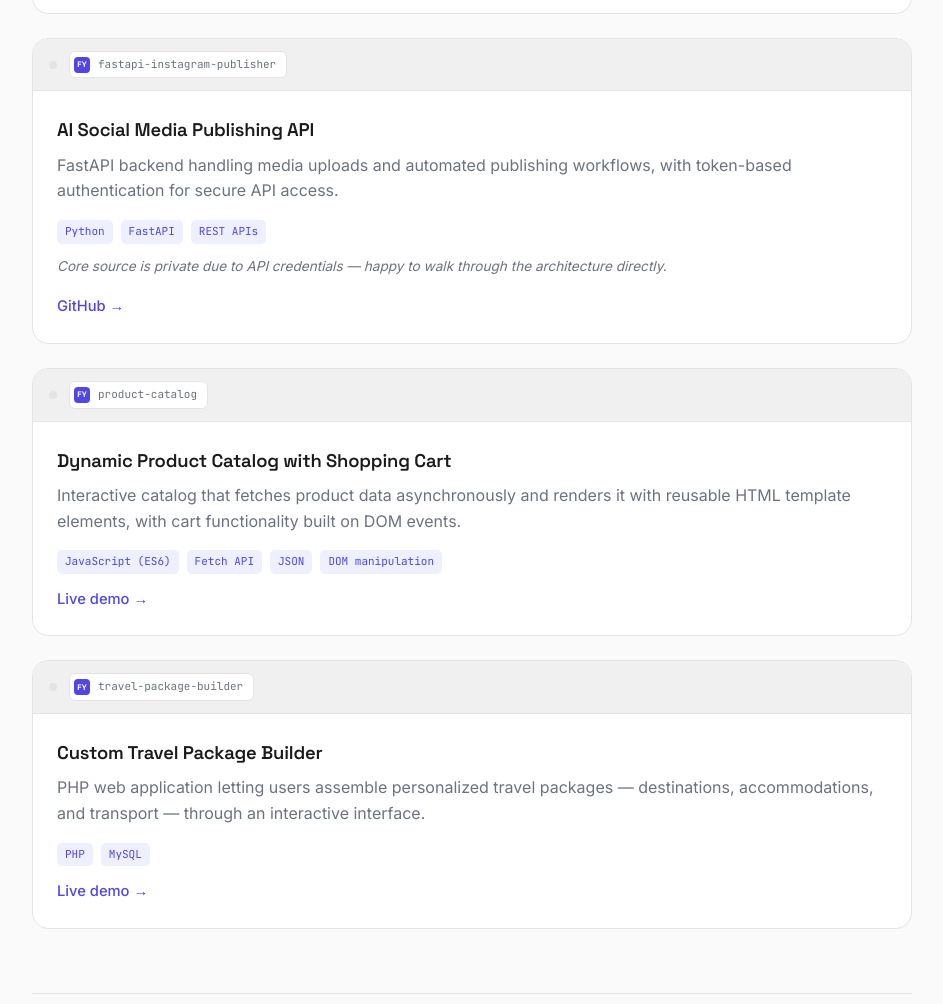
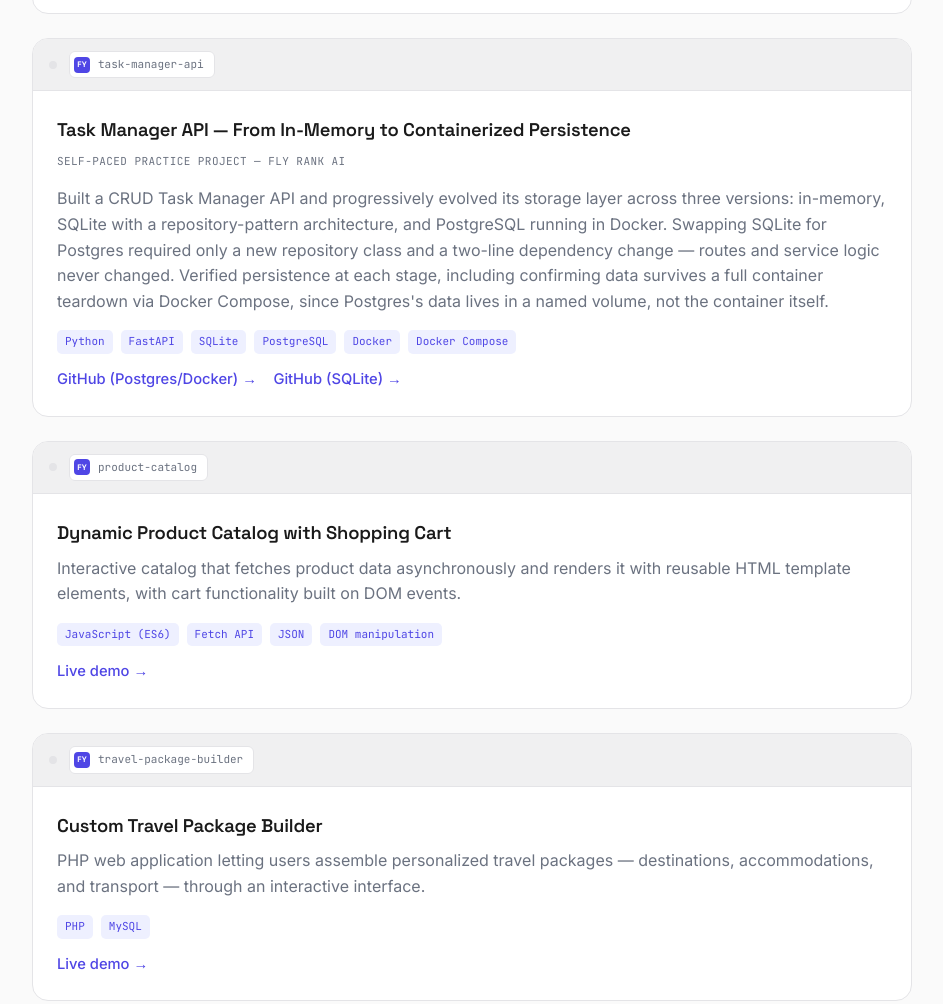
Before and after one commit to 123farzana123/Portfolio-new, a plain HTML site: page index.html in a window 1280 px wide. Shown: the part 2772-3776 px from the top of the page, without its empty margins (168-1111 px from the left). Drawn offline with Linux system fonts and the light colour scheme.

Commit message:
Add files via upload

```diff
--- a/index.html
+++ b/index.html
@@ -179,23 +179,28 @@
         <span class="tab-dot"></span>
         <div class="tab-chip">
           <span class="favicon-mini">FY</span>
-          <span>fastapi-instagram-publisher</span>
+          <span>task-manager-api</span>
         </div>
       </div>
       <div class="project-body">
-        <h3>AI Social Media Publishing API</h3>
+        <h3>Task Manager API — From In-Memory to Containerized Persistence</h3>
+        <p class="project-status">Self-paced practice project — Fly Rank AI</p>
         <p>
-          FastAPI backend handling media uploads and automated publishing workflows, with
-          token-based authentication for secure API access.
+          Built a CRUD Task Manager API and progressively evolved its storage layer
+          across three versions: in-memory, SQLite with a repository-pattern
+          architecture, and PostgreSQL running in Docker. Swapping SQLite for Postgres
+          required only a new repository class and a two-line dependency change —
+          routes and service logic never changed. Verified persistence at each stage,
+          including confirming data survives a full container teardown via Docker
+          Compose, since Postgres's data lives in a named volume, not the container
+          itself.
         </p>
         <ul class="tech-list">
-          <li>Python</li><li>FastAPI</li><li>REST APIs</li>
+          <li>Python</li><li>FastAPI</li><li>SQLite</li><li>PostgreSQL</li>
+          <li>Docker</li><li>Docker Compose</li>
         </ul>
-        <p class="project-note">
-          Core source is private due to API credentials — happy to walk through the
-          architecture directly.
-        </p>
-        <a class="project-link" href="https://github.com/123farzana123/fastapi-instagram-publisher" target="_blank" rel="noopener">GitHub →</a>
+        <a class="project-link" href="https://github.com/123farzana123/postgres-docker-task-api" target="_blank" rel="noopener">GitHub (Postgres/Docker) →</a>
+        <a class="project-link" href="https://github.com/123farzana123/CRUD-to-SQLite-database" target="_blank" rel="noopener" style="margin-left: 12px;">GitHub (SQLite) →</a>
       </div>
     </article>
 
@@ -259,9 +264,8 @@
         <h3>Backend AI Engineering Intern <span class="tag">self-paced</span></h3>
         <p class="timeline-org">Fly Rank AI · Remote</p>
         <ul>
-          <li>Self-directed internship: choose and build backend/AI practice projects independently, without a fixed company codebase</li>
-          <li>Practicing REST API design, database operations, and AI feature integration</li>
-          <li>Building comfort working independently in a real-world-style development environment</li>
+            <li>Self-directed practice project: designed and iteratively re-architected a Task Manager API, progressing from in-memory to SQLite to containerized PostgreSQL storage (see Projects)</li>
+            <li>Practicing REST API design, database operations, and AI-assisted development independently, without a fixed company codebase</li>
         </ul>
       </div>
     </article>
```
